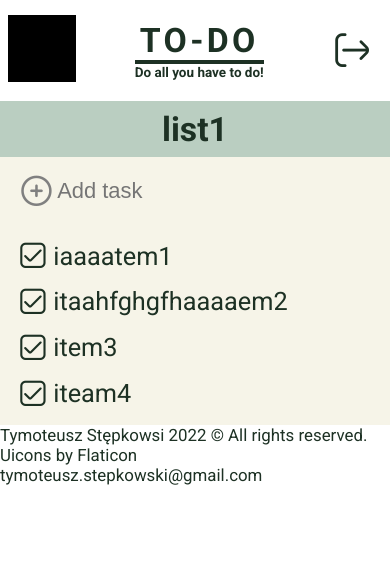
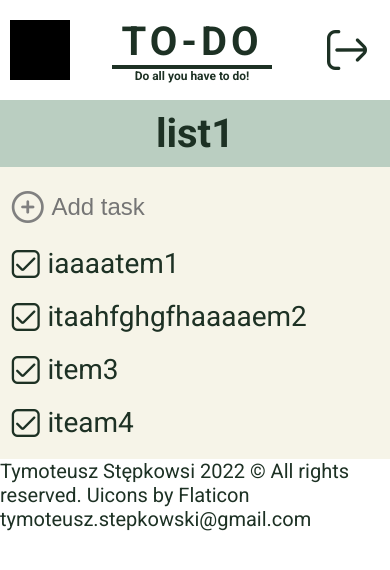
Before and after one commit to tymowskyy/php-to-do, a PHP site: page / in a window 390 px wide. Shown: the top 570 px of the page. Run offline with PHP 8.4, Linux system fonts and the light colour scheme.

Commit message:
better RWD, rem and more media queries

```diff
--- a/css/style.css
+++ b/css/style.css
@@ -1,8 +1,11 @@
 @import url('https://fonts.googleapis.com/css2?family=Roboto:ital,wght@0,400;0,700;1,400&display=swap');
+
+:root {
+    font-size: 20px;
+}
 
 body {
     font-family: 'Roboto', sans-serif;
-    font-size: 2vh;
     margin: 0;
     color: #1d3124;
 }
@@ -19,19 +22,20 @@ a {
 }
 
 #main-header {
-    height: 10vh;
+    height: 4rem;
     display: flex;
     flex-direction: row;
     flex-wrap: nowrap;
     justify-content: space-between;
     align-items: center;
-    padding: 0 1vh 0 1vh;
-    margin: 1vh 0 1vh 0;
+    padding: 0 .5rem 0 .5rem;
+    margin: .5rem 0 .5rem 0;
 }
 
 #logo img {
-    height: 8vh;
-    width: 8vh;
+    height: 3rem;
+    width: 3rem;
+    display: block;
 }
 
 #title {
@@ -41,30 +45,31 @@ a {
     flex-direction: column;
     justify-content: center;
     align-items: stretch;
+    min-width: 8rem;
 }
 
 #title h1 {
     margin: 0;
-    font-size: 4vh;
-    letter-spacing: .4vh;
+    font-size: 2rem;
+    letter-spacing: .2rem;
 }
 
 #title h2 {
     margin: 0;
-    font-size: 1.6vh;
-    border-top: .5vh solid #1d3124;
+    font-size: .6rem;
+    border-top: .2rem solid #1d3124;
 }
 
 #log-out-button {
     color: #1d3124;
-    border-radius: 2vh;
+    border-radius: 1rem;
     display: flex;
     justify-content: center;
     align-items: center;
-    font-size: 4vh;
-    width: 5vh;
-    height: 5vh;
-    padding: 1vh;
+    font-size: 2rem;
+    width: 2.5rem;
+    height: 2.5rem;
+    padding: .4rem;
 }
 
 #log-out-button:hover {
@@ -80,19 +85,19 @@ a {
 #mask {
     position: absolute;
     overflow: hidden;
-    transform: translatey(-.5vh);
     width: 100%;
+    transform: translateY(-.2rem);
 }
 
 #active-list {
     background-color: #bacec1;
     text-align: center;
-    padding: 1vh;
+    padding: .5rem 2vw;
     box-sizing: border-box;
 }
 
 h3 {
-    font-size: 4vh;
+    font-size: 2rem;
     margin: 0;
     padding: 0;
 }
@@ -120,23 +125,22 @@ h3 {
 }
 
 .menu-option {
-    padding: 1vh 0 1vh 0;
+    padding: .4rem 0;
     display: flex;
     flex-direction: row;
-    font-size: 3vh;
     border-bottom: 1px #1d3124 solid;
 }
 
 .list {
     font-style: italic;
-    width: 50%;
+    width: 80%;
     box-sizing: border-box;
 }
 
 .item-count {
     box-sizing: border-box;
     text-align: right;
-    width: 50%;
+    width: 30%;
 }
 
 #add-list {
@@ -147,14 +151,13 @@ h3 {
     width: 100%;
     justify-content: space-between;
     align-items: center;
-    padding: 1vh .5vh;
+    padding: .5rem .5rem;
 }
 
 #add-item {
     display: flex;
     flex-direction: row;
     justify-content: flex-start;
-    margin: 2vh 5vw;
 }
 
 
@@ -176,21 +179,20 @@ h3 {
 
 button[type=submit].no-bg {
     text-align: center;
-    font-size: 3.6vh;
-    width: 4vh;
-    height: 4vh;
+    font-size: 1.6rem;
+
     border-radius: 50%;
     padding: 0;
     color: gray;
 }
 
 input[type=text].no-bg {
-    height: 4vh;
-    font-size: 2.6vh;
+    height: 2rem;
+    font-size: 1.2rem;
     width: 30vw;
-    padding-left: 2vw;
+    padding-left: 0vw;
     padding: 0;
-    margin-left: 1vw;
+    margin-left: 2vw;
 }
 
 input[type=text].no-bg:focus {
@@ -207,9 +209,7 @@ input[type=text].no-bg:focus::placeholder {
 }
 
 #menu input[type=text] {
-    height: 4vh;
     width: 80%;
-    padding-left: 1vw;
     margin-left: 0;
 }
 
@@ -229,17 +229,19 @@ input[type=text].no-bg:focus::placeholder {
 }
 
 #main {
+    box-sizing: border-box;
     width: 100%;
     display: flex;
     flex-direction: column;
     background-color: #f6f4e8;
+    padding: 1rem 3vw;
 }
 
 #items {
-    padding: 1vh 1vw;
+    padding: 0;
     margin: 0;
     display: flex;
-    font-size: 3vh;
+    font-size: 1.4rem;
     flex-direction: column;
     align-items: center;
     justify-content: center;
@@ -250,7 +252,7 @@ input[type=text].no-bg:focus::placeholder {
 
 .item {
     list-style-type: none;
-    padding: 1vh;
+    padding-top: 1rem;
     text-align: center;
     display: flex;
     flex-direction: row;
@@ -259,7 +261,7 @@ input[type=text].no-bg:focus::placeholder {
 }
 
 .item .icon-hover {
-    margin: 0 2vw;
+    margin-right: 2vw;
 }
 
 
--- a/index.php
+++ b/index.php
@@ -7,6 +7,7 @@
     <meta name="description" content="Make lists and add items to do!">
     <meta name="keywords" content="todo, to-do, planning, plan">
     <meta http-equiv="X-Ua-Compatible" content="IE=edge">
+    <meta content="width=device-width, initial-scale=1" name="viewport" />
     <link rel="stylesheet" href="css/style.css">
     <link rel='stylesheet' href='css/uicons-regular-rounded.css'>
     <link rel='stylesheet' href='css/uicons-solid-rounded.css'>
@@ -47,10 +48,10 @@
             <div id="mask" class="closed-menu">
                 <nav>
                     <div id="hiding-menu">
-                        <a href="#" class="menu-option"><span class="list">list1</span><span class="item-count">3 items</span></a>
-                        <a href="#" class="menu-option"><span class="list">laaaaaist2</span><span class="item-count">5 items</span></a>
-                        <a href="#" class="menu-option"><span class="list">aaaaaaaalist3</span><span class="item-count">7 items</span></a>
-                        <a href="#" class="menu-option"><span class="list">liaaast4</span><span class="item-count">2 items</span></a>
+                        <a href="#" class="menu-option"><span class="list">list1</span><span class="item-count">3</span></a>
+                        <a href="#" class="menu-option"><span class="list">laaaaaist2</span><span class="item-count">5</span></a>
+                        <a href="#" class="menu-option"><span class="list">aaaaaaaalist3</span><span class="item-count">7</span></a>
+                        <a href="#" class="menu-option"><span class="list">liaaast4</span><span class="item-count">2</span></a>
                         <form action="addList.php" method="POST">
                             <div id="add-list">
                                 <input type="text" placeholder="New list name" class="no-bg">
```
Also changed, not shown: other parts of css/style.css (+34 -19 lines).
